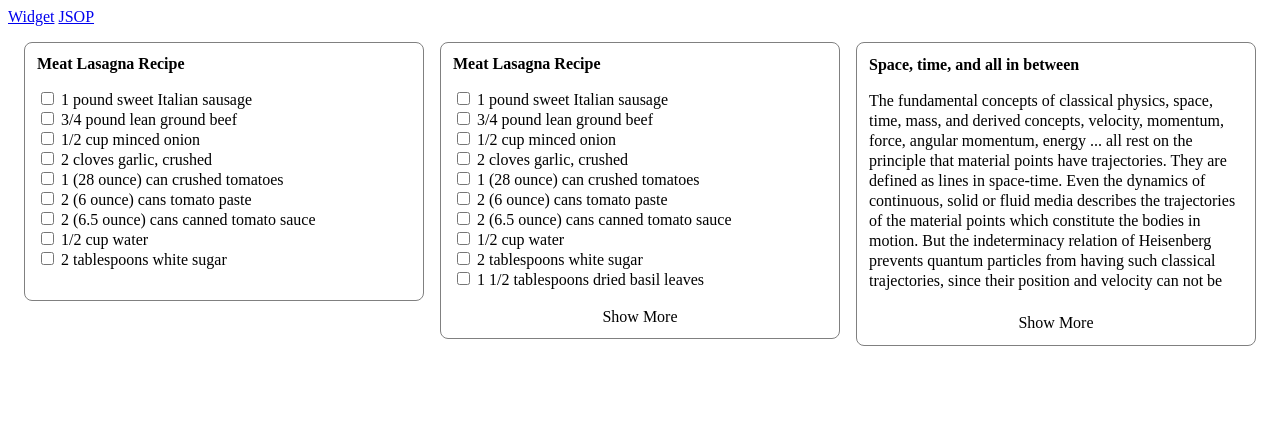
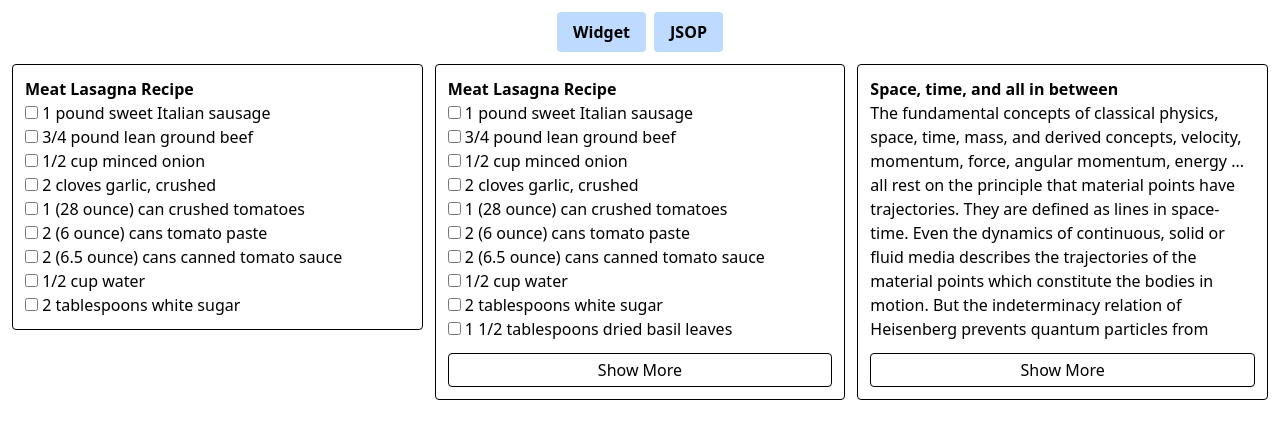
Before and after one commit to Zettexe/kagi-demo, a SvelteKit app: page / in a window 1280 px wide. Shown: the top 438 px of the page. Built offline with nearby package versions, Linux system fonts and the light colour scheme.

Commit message:
General style improvements with tailwind

```diff
--- a/package.json
+++ b/package.json
@@ -21,5 +21,9 @@
 		"onlyBuiltDependencies": [
 			"esbuild"
 		]
+	},
+	"dependencies": {
+		"@tailwindcss/vite": "^4.1.3",
+		"tailwindcss": "^4.1.3"
 	}
 }
--- /dev/null
+++ b/src/app.css
@@ -0,0 +1 @@
+@import "tailwindcss";
--- a/src/routes/+layout.svelte
+++ b/src/routes/+layout.svelte
@@ -1,10 +1,18 @@
 <script lang="ts">
 	let { children } = $props();
+	import "../app.css";
 </script>
 
-<nav>
-	<a href="/">Widget</a>
-	<a href="/jsop">JSOP</a>
+<nav class="flex justify-center gap-2 mt-3">
+	<a class="bg-blue-200 hover:bg-blue-300 font-bold py-2 px-4 rounded" href="/">
+		Widget
+	</a>
+	<a
+		class="bg-blue-200 hover:bg-blue-300 font-bold py-2 px-4 rounded"
+		href="/jsop"
+	>
+		JSOP
+	</a>
 </nav>
 
 {@render children()}
--- a/src/routes/+page.svelte
+++ b/src/routes/+page.svelte
@@ -26,7 +26,7 @@
   ];
 </script>
 
-<div class="widget-container">
+<div class="grid grid-cols-3 gap-3 p-3">
   <RecipeWidget
     id="1"
     title="Meat Lasagna Recipe"
@@ -55,12 +55,3 @@
     between the system input and the system output.
   </TextWidget>
 </div>
-
-<style>
-  .widget-container {
-    display: grid;
-    grid-template-columns: repeat(3, 1fr);
-    gap: 1rem;
-    padding: 1rem;
-  }
-</style>
--- a/src/routes/RecipeWidget.svelte
+++ b/src/routes/RecipeWidget.svelte
@@ -4,8 +4,8 @@
   export let ingredients;
 </script>
 
-<div class="widget">
-  <h4>{title}</h4>
+<div class="p-3 border rounded self-start">
+  <h4 class="font-bold">{title}</h4>
   <ul>
     {#each ingredients as ingredient}
       <li>
@@ -14,58 +14,37 @@
       </li>
     {/each}
   </ul>
-  <label id="toggle" for={"check" + id}>
-    <input id={"check" + id} class="togglebox" type="checkbox" />
+  <label
+    id="toggle"
+    class="block px-2 py-1 mt-3 text-center cursor-pointer border rounded hover:bg-gray-100 active:bg-gray-200"
+    for={"check-" + id}
+  >
+    <input id={"check-" + id} class="invisible w-0 h-0" type="checkbox" />
   </label>
 </div>
 
 <style>
-  .widget {
-    padding: 0.75rem;
-    border: 1px solid gray;
-    border-radius: 0.5rem;
-    align-self: flex-start;
-  }
-
-  h4 {
-    margin: 0;
-  }
-
   ul {
     display: grid;
-    list-style: none;
     padding: 0;
     grid-template-rows: repeat(10, min-content);
     grid-auto-rows: 0;
     overflow-y: hidden;
   }
 
-  ul:has(+ #toggle .togglebox:checked) {
+  ul:has(+ #toggle input:checked) {
     grid-auto-rows: min-content;
   }
 
-  #toggle {
-    display: block;
-    cursor: pointer;
+  ul:not(:has(li:nth-child(11))) ~ #toggle {
+    display: none;
   }
 
   #toggle:after {
-    display: block;
-    text-align: center;
-  }
-
-  ul:has(li:nth-child(11)) ~ #toggle:after {
     content: "Show More";
   }
 
-  #toggle:has(.togglebox:checked):after {
+  #toggle:has(input:checked):after {
     content: "Show Less";
   }
-
-  .togglebox {
-    display: block;
-    opacity: 0;
-    width: 0;
-    height: 0;
-  }
 </style>
--- a/src/routes/TaskItem.svelte
+++ /dev/null
@@ -1,13 +0,0 @@
-<div class="task-item">
-  <input id="task-check" type="checkbox" />
-  <label for="task-check"><slot>Undefined Task Label</slot></label>
-</div>
-
-<style>
-  .task-item {
-    display: flex;
-  }
-  input {
-    margin-right: 0.5rem;
-  }
-</style>
--- a/src/routes/TextWidget.svelte
+++ b/src/routes/TextWidget.svelte
@@ -3,59 +3,39 @@
   export let title;
 </script>
 
-<div class="widget">
-  <h4>{title}</h4>
+<div class="widget flex flex-col p-3 border rounded self-start">
+  <h4 class="font-bold">{title}</h4>
   <p><slot>Placeholder Content</slot></p>
-  <label id="toggle" for={"check" + id}>
-    <input id={"check" + id} class="togglebox" type="checkbox" />
+  <label
+    id="toggle"
+    class="px-2 py-1 mt-3 text-center cursor-pointer border rounded hover:bg-gray-100 active:bg-gray-200"
+    for={"check-" + id}
+  >
+    <input id={"check-" + id} class="invisible w-0 h-0" type="checkbox" />
   </label>
 </div>
 
 <style>
   .widget {
-    --line-height: 1.25;
+    --line-height: 1.5;
 
-    display: flex;
-    flex-direction: column;
-    padding: 0.75rem;
-    border: 1px solid gray;
-    border-radius: 0.5rem;
     line-height: var(--line-height);
-    align-self: flex-start;
-  }
-
-  h4 {
-    margin: 0;
   }
 
   p {
     max-height: calc(10em * var(--line-height));
-    overflow: clip;
+    overflow: hidden;
   }
 
-  p:has(+ #toggle .togglebox:checked) {
+  p:has(+ #toggle input:checked) {
     max-height: unset;
   }
 
-  #toggle {
-    display: block;
-    cursor: pointer;
-  }
-
   #toggle:after {
-    display: block;
-    text-align: center;
     content: "Show More";
   }
 
-  #toggle:has(.togglebox:checked):after {
+  #toggle:has(input:checked):after {
     content: "Show Less";
   }
-
-  .togglebox {
-    display: block;
-    opacity: 0;
-    width: 0;
-    height: 0;
-  }
 </style>
--- a/src/routes/jsop/+page.svelte
+++ b/src/routes/jsop/+page.svelte
@@ -1,77 +1,119 @@
 <script>
   let benchmark_results = $state([[], [], []]);
+  let parameters = $state(["", "", ""]);
 
-  let benchmark = (performance_block, benchmark_id) => {
-    benchmark_results[benchmark_id] = [];
-    benchmark_results[benchmark_id].push(performance_block());
-    let start_time = performance.now();
-    for (let i = 0; i < 100000; i++) {
-      performance_block();
-    }
-    benchmark_results[benchmark_id].push(performance.now() - start_time);
-    start_time = performance.now();
-    console.log(performance_block());
-    for (let i = 0; i < 1000000; i++) {
-      performance_block();
-    }
-    benchmark_results[benchmark_id].push(performance.now() - start_time);
-    start_time = performance.now();
-    for (let i = 0; i < 10000000; i++) {
-      performance_block();
-    }
-    benchmark_results[benchmark_id].push(performance.now() - start_time);
-  };
+  let benchmark = (name, number_of_judges, others) => {
+    parameters[0] = name;
+    parameters[1] = number_of_judges;
+    parameters[2] = others;
+    benchmark_results[0] = [];
+    benchmark_results[1] = [];
+    benchmark_results[2] = [];
 
-  let courtVersion1 = (name, number_of_judges, others) => {
-    let name_array = others.split(" ");
-    name_array.push(name);
-    name_array.sort();
-    let index = name_array.findIndex((element) => element == name);
-    return 30 * Math.ceil((index + 1) / number_of_judges);
-  };
+    const onerror = (error) => {
+      console.error("Worker error:", error);
+    };
+    const postMessage = {
+      name: name,
+      number_of_judges: number_of_judges,
+      others: others,
+      iterations: [100000, 1000000, 10000000],
+    };
 
-  let courtVersion2 = (name, number_of_judges, others) => {
-    let ahead = 1;
+    const workerv1 = new Worker("benchmark.v1.worker.js");
+    workerv1.onmessage = (e) => {
+      benchmark_results[0] = e.data;
+      workerv1.terminate();
+    };
+    workerv1.onerror = onerror;
+    workerv1.postMessage(postMessage);
 
-    let others_array = others.split(" ");
-    for (let i = 0; i < others_array.length; i++) {
-      if (others_array[i] < name) {
-        ahead += 1;
-      }
-    }
+    const workerv2 = new Worker("benchmark.v2.worker.js");
+    workerv2.onmessage = (e) => {
+      benchmark_results[1] = e.data;
+      workerv2.terminate();
+    };
+    workerv2.onerror = onerror;
+    workerv2.postMessage(postMessage);
 
-    return 30 * Math.ceil(ahead / number_of_judges);
+    const workerv3 = new Worker("benchmark.v3.worker.js");
+    workerv3.onmessage = (e) => {
+      benchmark_results[2] = e.data;
+      workerv3.terminate();
+    };
+    workerv3.onerror = onerror;
+    workerv3.postMessage(postMessage);
   };
 </script>
 
-<div>
+<div class="p-3">
   <button
-    onclick={() =>
-      benchmark(() => courtVersion1("Jules", 3, "Adam Betty Frank Mike"), 0)}
-    >Start Benchmark</button
+    class="px-2 py-1 mt-3 text-center cursor-pointer border rounded hover:bg-gray-100 active:bg-gray-200"
+    onclick={() => benchmark("Jules", 3, "Adam Betty Frank Mike")}
   >
+    Start Benchmark
+  </button>
 
   <button
-    onclick={() =>
-      benchmark(() => courtVersion1("Zane", 1, "Mark Hank Ana Vivian"), 0)}
-    >Start Benchmark 2</button
+    class="px-2 py-1 mt-3 text-center cursor-pointer border rounded hover:bg-gray-100 active:bg-gray-200"
+    onclick={() => benchmark("Zane", 1, "Mark Hank Ana Vivian")}
   >
+    Start Benchmark 2
+  </button>
 
-  {benchmark_results[0].join(", ")}
+  {#if parameters[0] != ""}
+    <div class="mt-3">
+      <div>
+        <div>Name: {parameters[0]}</div>
+        <div>Number of Judges: {parameters[1]}</div>
+        <div>Others: {parameters[2]}</div>
+      </div>
+      <table class="table-fixed w-full text-center">
+        <thead>
+          <tr>
+            <th></th>
+            <th>Result</th>
+            <th>100k</th>
+            <th>1m</th>
+            <th>10m</th>
+          </tr>
+        </thead>
+        <tbody>
+          {#each benchmark_results as benchmark_result, index}
+            <tr>
+              <th>Version {index + 1}</th>
+              {#if benchmark_result.length == 0}
+                <td colspan="4">
+                  <div class="inline-block" role="status">
+                    <svg
+                      aria-hidden="true"
+                      class="w-4 h-4 text-gray-200 animate-spin dark:text-gray-600 fill-blue-600"
+                      viewBox="0 0 100 101"
+                      fill="none"
+                      xmlns="http://www.w3.org/2000/svg"
+                    >
+                      <path
+                        d="M100 50.5908C100 78.2051 77.6142 100.591 50 100.591C22.3858 100.591 0 78.2051 0 50.5908C0 22.9766 22.3858 0.59082 50 0.59082C77.6142 0.59082 100 22.9766 100 50.5908ZM9.08144 50.5908C9.08144 73.1895 27.4013 91.5094 50 91.5094C72.5987 91.5094 90.9186 73.1895 90.9186 50.5908C90.9186 27.9921 72.5987 9.67226 50 9.67226C27.4013 9.67226 9.08144 27.9921 9.08144 50.5908Z"
+                        fill="currentColor"
+                      />
+                      <path
+                        d="M93.9676 39.0409C96.393 38.4038 97.8624 35.9116 97.0079 33.5539C95.2932 28.8227 92.871 24.3692 89.8167 20.348C85.8452 15.1192 80.8826 10.7238 75.2124 7.41289C69.5422 4.10194 63.2754 1.94025 56.7698 1.05124C51.7666 0.367541 46.6976 0.446843 41.7345 1.27873C39.2613 1.69328 37.813 4.19778 38.4501 6.62326C39.0873 9.04874 41.5694 10.4717 44.0505 10.1071C47.8511 9.54855 51.7191 9.52689 55.5402 10.0491C60.8642 10.7766 65.9928 12.5457 70.6331 15.2552C75.2735 17.9648 79.3347 21.5619 82.5849 25.841C84.9175 28.9121 86.7997 32.2913 88.1811 35.8758C89.083 38.2158 91.5421 39.6781 93.9676 39.0409Z"
+                        fill="currentFill"
+                      />
+                    </svg>
+                    <span class="sr-only">Loading...</span>
+                  </div>
+                </td>
+              {:else}
+                <td>{benchmark_result[0]}min</td>
+                <td>{Math.floor(benchmark_result[1] * 100) / 100}ms</td>
+                <td>{Math.floor(benchmark_result[2] * 100) / 100}ms</td>
+                <td>{Math.floor(benchmark_result[3] * 100) / 100}ms</td>
+              {/if}
+            </tr>
+          {/each}
+        </tbody>
+      </table>
+    </div>
+  {/if}
 </div>
-
-<div>
-  <button
-    onclick={() =>
-      benchmark(() => courtVersion2("Jules", 3, "Adam Betty Frank Mike"), 1)}
-    >Start Benchmark</button
-  >
-
-  <button
-    onclick={() =>
-      benchmark(() => courtVersion2("Zane", 1, "Mark Hank Ana Vivian"), 1)}
-    >Start Benchmark 2</button
-  >
-
-  {benchmark_results[1].join(", ")}
-</div>
--- a/vite.config.js
+++ b/vite.config.js
@@ -1,6 +1,7 @@
 import { sveltekit } from '@sveltejs/kit/vite';
+import tailwindcss from '@tailwindcss/vite'
 import { defineConfig } from 'vite';
 
 export default defineConfig({
-	plugins: [sveltekit()]
+	plugins: [sveltekit(), tailwindcss()]
 });
```
Also changed, not shown: 1 other file (tests, documents, lock files or other folders).
